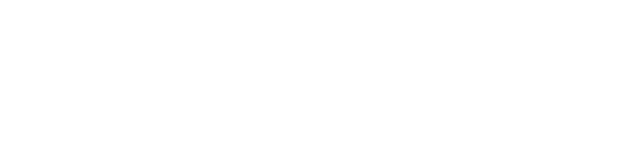
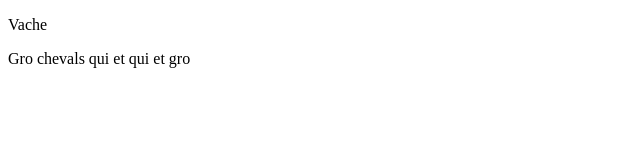
Before and after one commit to Pegland64/Vocabulaire, a plain HTML site: page index.html in a window 1280 px wide. Shown: the whole page, without its empty margins (0-640 px from the left). Drawn offline with Linux system fonts and the light colour scheme.

Commit message:
création des cards

```diff
--- a/index.html
+++ b/index.html
@@ -1,11 +1,12 @@
 <!DOCTYPE html>
-<html lang="en">
+<html lang="fr">
 	<head>
 		<meta charset="UTF-8">
 		<title>Vocabulaire</title>
-    <link rel="stylesheet" href="css/style.css">
+		<link rel="stylesheet" href="css/styles.css">
 	</head>
 	<body>
-<script src="js/Vocale.js"></script>
+
+		<script src="js/script.js"></script>
 	</body>
 </html>
--- /dev/null
+++ b/js/script.js
@@ -0,0 +1,31 @@
+const body = document.querySelector("body");
+
+const cards = [
+		{
+			"fr": "Vache",
+			"en": "cow"
+		},
+
+		{
+			"fr": "Gro chevals qui et qui et gro",
+			"en": "horse"
+		}
+];
+
+let language = "fr";
+
+let div_cards = document.createElement("div");
+div_cards.className = "cards";
+
+cards.forEach((c) => {
+	let div_card = document.createElement("div");
+	div_card.className = "card";
+
+	let name = document.createElement("p");
+	name.innerHTML = c[language]
+	div_card.appendChild(name)
+
+	div_cards.appendChild(div_card);
+});
+
+body.appendChild(div_cards);
```
Also changed, not shown: cards.json (added, +11 -0 lines). Lines whose indentation alone changed are shown as unchanged.
